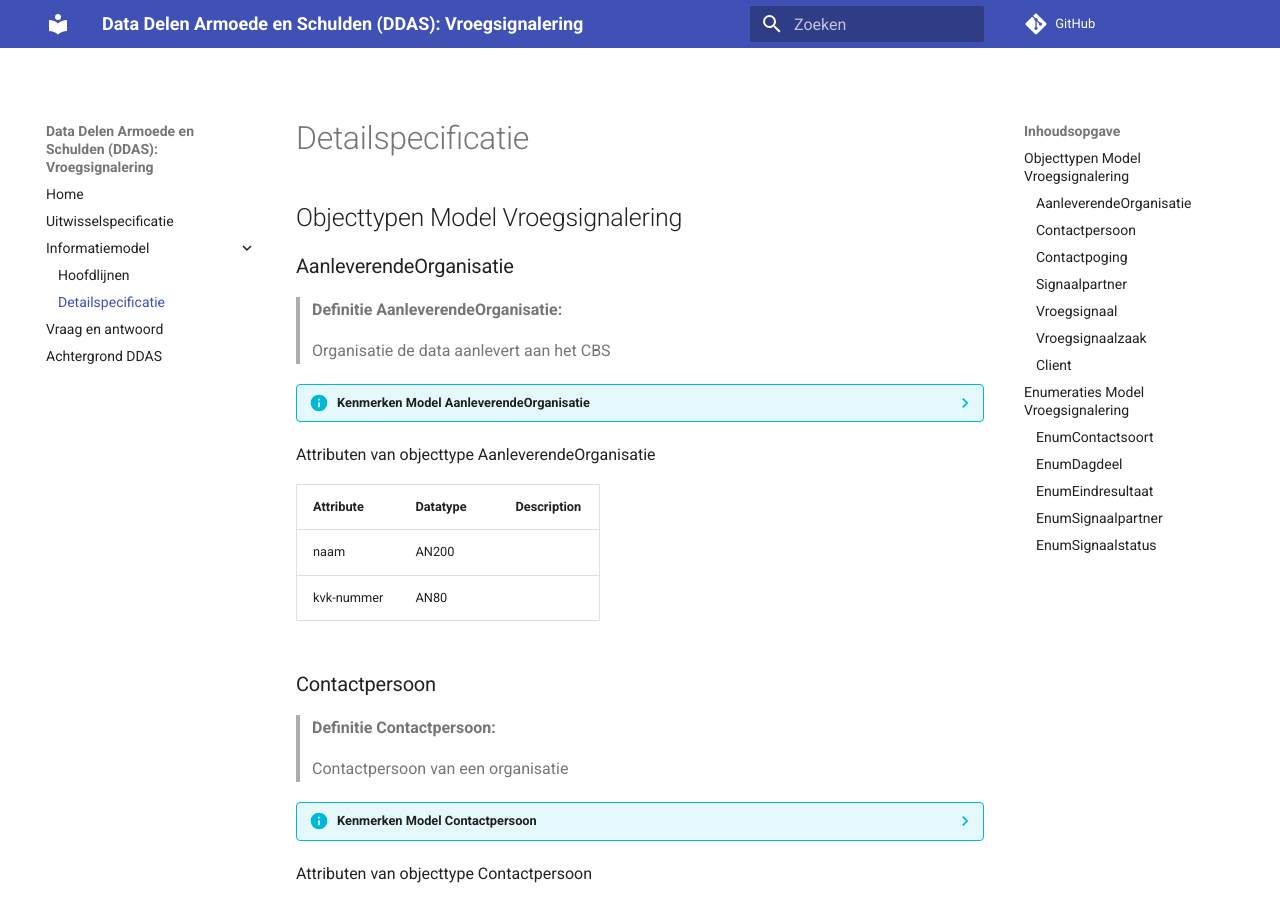
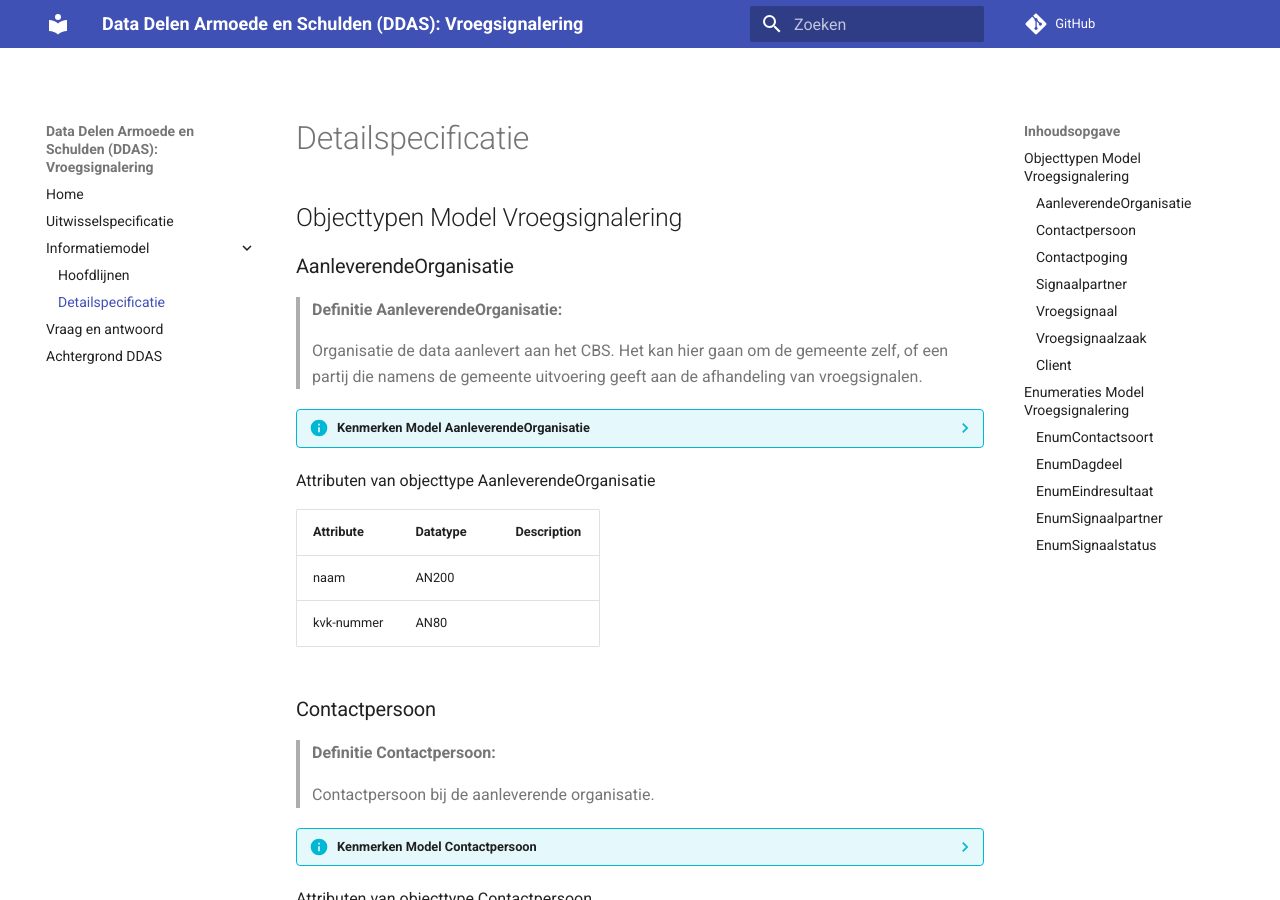
Before and after one commit to VNG-Realisatie/ddas-vroegsignalering, an MkDocs documentation site: the page built from docs/definities/Detail_Model Vroegsignalering.md, in a window 1280 px wide and 900 px high. Built offline with MkDocs 1.6.1 and Material for MkDocs 9.7.7, drawn with Linux system fonts in a browser that asks for light colours; comment, search, counter and statistics services are not loaded; the version menu is left out; some of the changed text lies outside the part shown.

Commit message:
Definitieve v0.9 gemaakt

```diff
--- a/docs/definities/Detail_Model Vroegsignalering.md
+++ b/docs/definities/Detail_Model Vroegsignalering.md
@@ -4,7 +4,7 @@
 ### AanleverendeOrganisatie
 > **Definitie AanleverendeOrganisatie:**
 >
-> Organisatie de data aanlevert aan het CBS
+> Organisatie de data aanlevert aan het CBS. Het kan hier gaan om de gemeente zelf, of een partij die namens de gemeente uitvoering geeft aan de afhandeling van vroegsignalen.
 
 ??? info "Kenmerken Model AanleverendeOrganisatie"
     | Eigenschap | Waarde |
@@ -30,7 +30,7 @@ Attributen van objecttype AanleverendeOrganisatie
 ### Contactpersoon
 > **Definitie Contactpersoon:**
 >
-> Contactpersoon van een organisatie
+> Contactpersoon bij de aanleverende organisatie.
 
 ??? info "Kenmerken Model Contactpersoon"
     | Eigenschap | Waarde |
@@ -336,7 +336,7 @@ Het enumeratie EnumEindresultaat kent de volgende waarden:
 >
 > Er kan tijdens dit contactmoment wat algemene informatie zijn verstrekt en/of tips gegeven, waar de inwoner zelf mee aan de slag gaat.
 * **Inwoner heeft zelf al betaald/betalingsregeling getroffen**: Wanneer de inwoner al een oplossing blijkt te hebben voor de betalingsachterstand op het moment dat ervan uit vroegsignalering contact is met de inwoner. Hij/zij heeft al betaald of een betalingsregeling getroffen.
-* **(Budget)advies en/of ‘quick fix’**:
+* **(Budget)advies en/of quick fix**:
 > Er is contact (geweest) met de inwoner en er is zodanige hulp geboden dat de inwoner binnen 30 dagen na hulpacceptatie (zelf) de betalingsachterstanden op kan lossen.
 > Voorbeelden van ‘quick fixes’:
 >
```
Also changed, not shown: docs/Achtergrond.md (+2 -2 lines), docs/uitwisselspecificatie.md (+9 -0 lines), 4 other files.
